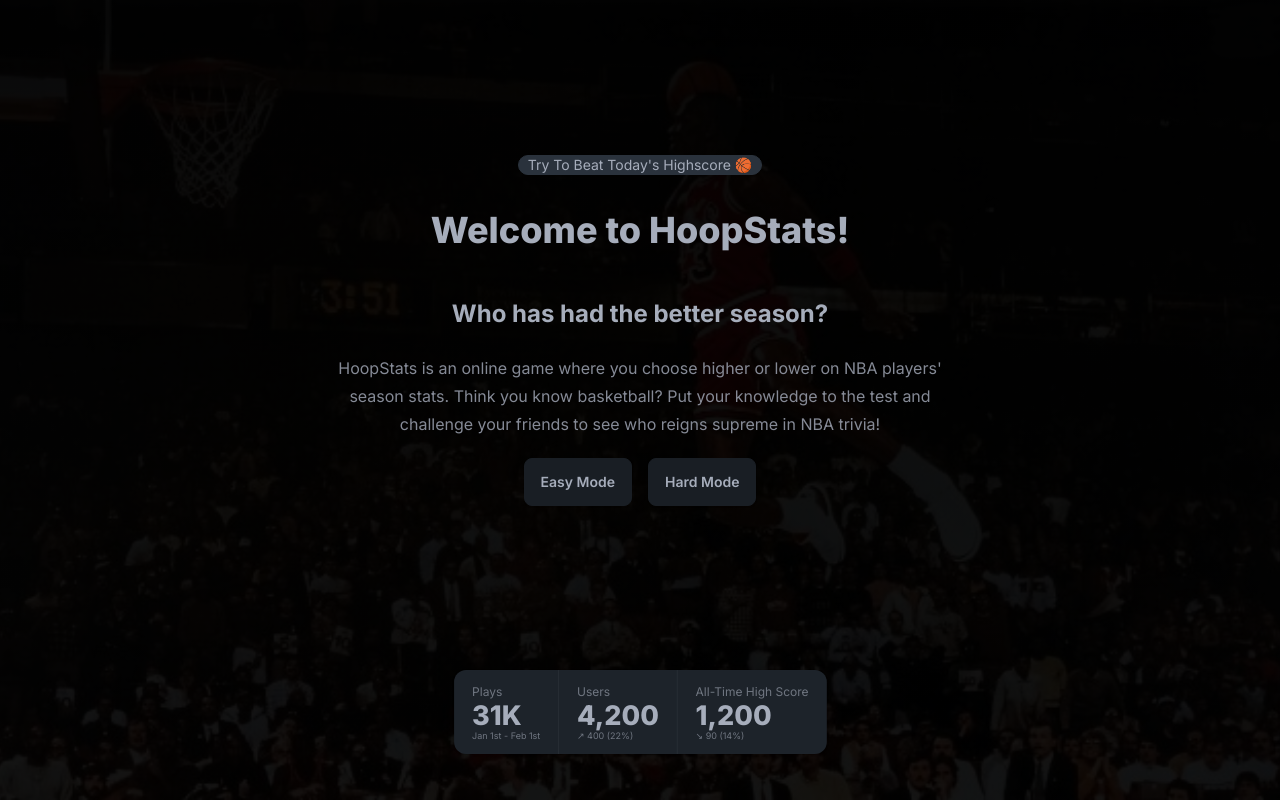
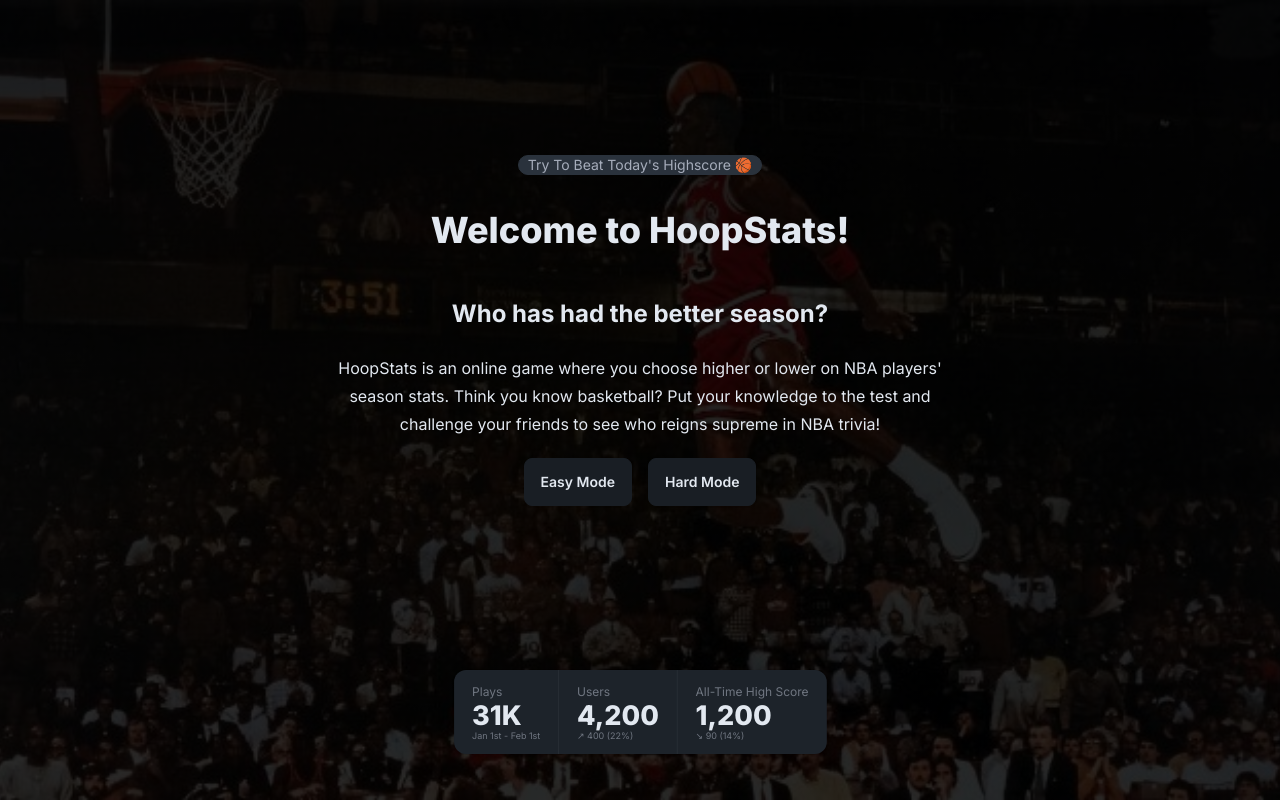
Before and after one commit to sethbehar/hoopstats, a Next.js app: page / in a window 1280 px wide. Built offline with nearby package versions, Linux system fonts and the light colour scheme.

Commit message:
Quick frontend changes

```diff
--- a/app/page.js
+++ b/app/page.js
@@ -4,28 +4,28 @@
   return (
     <main
       className="flex min-h-screen flex-col items-center justify-between bg-cover bg-center bg-black"
-      style={{ backgroundImage: "linear-gradient(rgba(0, 0, 0, 0.96), rgba(0, 0, 0, 0.92)), url('/bg.jpg')"}}
+      style={{ backgroundImage: "linear-gradient(rgba(0, 0, 0, 0.88), rgba(0, 0, 0, 0.84)), url('/bg.jpg')"}}
     >
       <div className="spacer"></div>
-      <div className="prose flex-col items-center text-center justify-center">
+      <div className="prose flex-col items-center text-center justify-center text-slate-200">
         <div className="badge badge-neutral">
           Try To Beat Today's Highscore 🏀
         </div>
-        <h1 className="mt-8">Welcome to HoopStats!</h1>
-        <h2>Who has had the better season?</h2>
-        <p>
+        <h1 className="mt-8 text-slate-200">Welcome to HoopStats!</h1>
+        <h2 className="text-slate-200">Who has had the better season?</h2>
+        <p className="text-slate-200">
           HoopStats is an online game where you choose higher or lower on NBA
           players' season stats. Think you know basketball? Put your knowledge
           to the test and challenge your friends to see who reigns supreme in
           NBA trivia!
         </p>
         <div className="flex justify-center">
-          <button className="btn mx-2">Easy Mode</button>
-          <button className="btn mx-2">Hard Mode</button>
+          <button className="btn mx-2 text-slate-200">Easy Mode</button>
+          <button className="btn mx-2 text-slate-200">Hard Mode</button>
         </div>
       </div>
       <div className="flex space-x-4 scale-75 mb-8">
-        <div className="stats stats-vertical lg:stats-horizontal shadow">
+        <div className="stats stats-vertical lg:stats-horizontal shadow text-slate-200">
           <div className="stat">
             <div className="stat-title">Plays</div>
             <div className="stat-value">31K</div>
```
